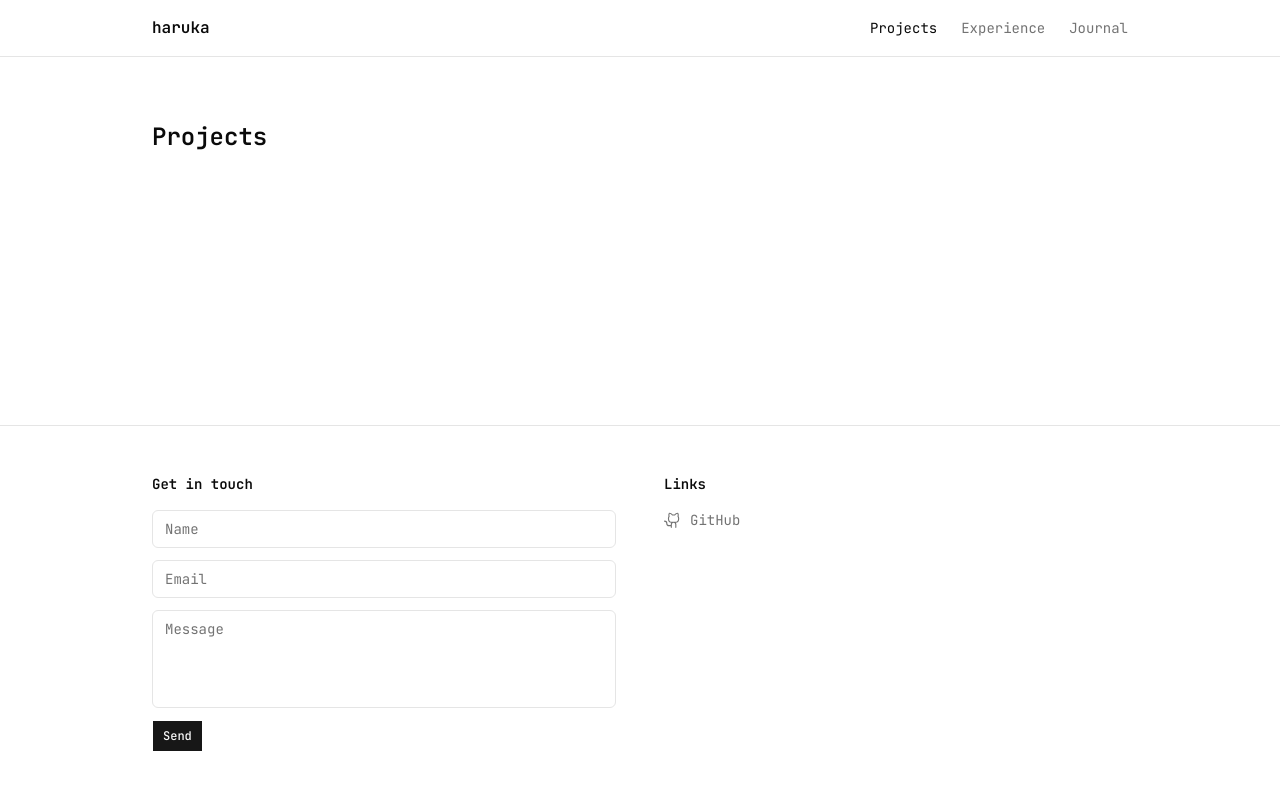
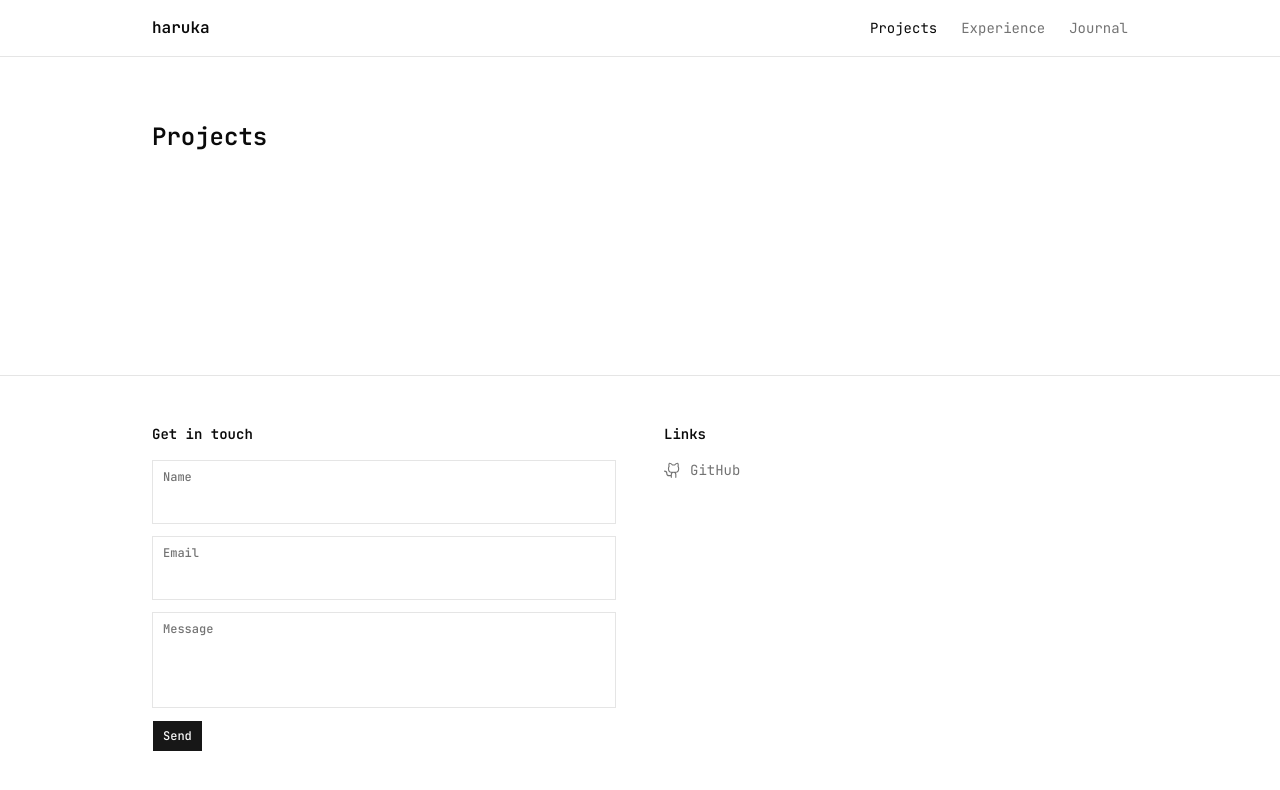
Before and after one commit to Jade1724/haruka-website, a Next.js app in the folder frontend/: page / in a window 1280 px wide. Shown: the top 790 px of the page. Built offline with nearby package versions, Linux system fonts and the light colour scheme.

Commit message:
feat: added the shadcn input and input group components and used it for contact form.

```diff
--- a/frontend/components/footer.tsx
+++ b/frontend/components/footer.tsx
@@ -4,10 +4,13 @@ import { useState } from "react";
 import Link from "next/link";
 import { GithubLogo } from "@phosphor-icons/react";
 import { Button } from "@/components/ui/button";
-import { cn } from "@/lib/utils";
-
-const inputClass =
-  "w-full rounded-sm border border-input bg-background px-3 py-2 text-sm text-foreground placeholder:text-muted-foreground focus:outline-none focus:ring-1 focus:ring-ring";
+import {
+  InputGroup,
+  InputGroupAddon,
+  InputGroupInput,
+  InputGroupTextarea,
+  InputGroupText,
+} from "@/components/ui/input-group";
 
 export default function Footer() {
   const [form, setForm] = useState({ name: "", email: "", message: "" });
@@ -30,30 +33,42 @@ export default function Footer() {
             </p>
           ) : (
             <form onSubmit={handleSubmit} className="flex flex-col gap-3">
-              <input
+              <InputGroup>
+                <InputGroupAddon align="block-start">
+                  <InputGroupText>Name</InputGroupText>
+                </InputGroupAddon>
+                <InputGroupInput
                   type="text"
-                placeholder="Name"
                   required
                   value={form.name}
                   onChange={(e) => setForm((f) => ({ ...f, name: e.target.value }))}
-                className={inputClass}
                 />
-              <input
+              </InputGroup>
+
+              <InputGroup>
+                <InputGroupAddon align="block-start">
+                  <InputGroupText>Email</InputGroupText>
+                </InputGroupAddon>
+                <InputGroupInput
                   type="email"
-                placeholder="Email"
                   required
                   value={form.email}
                   onChange={(e) => setForm((f) => ({ ...f, email: e.target.value }))}
-                className={inputClass}
                 />
-              <textarea
-                placeholder="Message"
+              </InputGroup>
+
+              <InputGroup>
+                <InputGroupAddon align="block-start">
+                  <InputGroupText>Message</InputGroupText>
+                </InputGroupAddon>
+                <InputGroupTextarea
                   required
                   rows={4}
                   value={form.message}
                   onChange={(e) => setForm((f) => ({ ...f, message: e.target.value }))}
-                className={cn(inputClass, "resize-none")}
                 />
+              </InputGroup>
+
               <Button type="submit" className="self-start">
                 Send
               </Button>
--- /dev/null
+++ b/frontend/components/ui/input-group.tsx
@@ -0,0 +1,157 @@
+"use client"
+
+import * as React from "react"
+import { cva, type VariantProps } from "class-variance-authority"
+
+import { cn } from "@/lib/utils"
+import { Button } from "@/components/ui/button"
+import { Input } from "@/components/ui/input"
+import { Textarea } from "@/components/ui/textarea"
+
+function InputGroup({ className, ...props }: React.ComponentProps<"div">) {
+  return (
+    <div
+      data-slot="input-group"
+      role="group"
+      className={cn(
+        "group/input-group relative flex h-8 w-full min-w-0 items-center rounded-none border border-input transition-colors outline-none in-data-[slot=combobox-content]:focus-within:border-inherit in-data-[slot=combobox-content]:focus-within:ring-0 has-disabled:bg-input/50 has-disabled:opacity-50 has-[[data-slot=input-group-control]:focus-visible]:border-ring has-[[data-slot=input-group-control]:focus-visible]:ring-1 has-[[data-slot=input-group-control]:focus-visible]:ring-ring/50 has-[[data-slot][aria-invalid=true]]:border-destructive has-[[data-slot][aria-invalid=true]]:ring-1 has-[[data-slot][aria-invalid=true]]:ring-destructive/20 has-[>[data-align=block-end]]:h-auto has-[>[data-align=block-end]]:flex-col has-[>[data-align=block-start]]:h-auto has-[>[data-align=block-start]]:flex-col has-[>textarea]:h-auto dark:bg-input/30 dark:has-disabled:bg-input/80 dark:has-[[data-slot][aria-invalid=true]]:ring-destructive/40 has-[>[data-align=block-end]]:[&>input]:pt-3 has-[>[data-align=block-start]]:[&>input]:pb-3 has-[>[data-align=inline-end]]:[&>input]:pr-1.5 has-[>[data-align=inline-start]]:[&>input]:pl-1.5",
+        className
+      )}
+      {...props}
+    />
+  )
+}
+
+const inputGroupAddonVariants = cva(
+  "flex h-auto cursor-text items-center justify-center gap-2 py-1.5 text-xs font-medium text-muted-foreground select-none group-data-[disabled=true]/input-group:opacity-50 [&>kbd]:rounded-none [&>svg:not([class*='size-'])]:size-4",
+  {
+    variants: {
+      align: {
+        "inline-start":
+          "order-first pl-2 has-[>button]:ml-[-0.3rem] has-[>kbd]:ml-[-0.15rem]",
+        "inline-end":
+          "order-last pr-2 has-[>button]:mr-[-0.3rem] has-[>kbd]:mr-[-0.15rem]",
+        "block-start":
+          "order-first w-full justify-start px-2.5 pt-2 group-has-[>input]/input-group:pt-2 [.border-b]:pb-2",
+        "block-end":
+          "order-last w-full justify-start px-2.5 pb-2 group-has-[>input]/input-group:pb-2 [.border-t]:pt-2",
+      },
+    },
+    defaultVariants: {
+      align: "inline-start",
+    },
+  }
+)
+
+function InputGroupAddon({
+  className,
+  align = "inline-start",
+  ...props
+}: React.ComponentProps<"div"> & VariantProps<typeof inputGroupAddonVariants>) {
+  return (
+    <div
+      role="group"
+      data-slot="input-group-addon"
+      data-align={align}
+      className={cn(inputGroupAddonVariants({ align }), className)}
+      onClick={(e) => {
+        if ((e.target as HTMLElement).closest("button")) {
+          return
+        }
+        e.currentTarget.parentElement?.querySelector("input")?.focus()
+      }}
+      {...props}
+    />
+  )
+}
+
+const inputGroupButtonVariants = cva(
+  "flex items-center gap-2 text-xs shadow-none",
+  {
+    variants: {
+      size: {
+        xs: "h-6 gap-1 rounded-none px-1.5 [&>svg:not([class*='size-'])]:size-3.5",
+        sm: "gap-1",
+        "icon-xs": "size-6 rounded-none p-0 has-[>svg]:p-0",
+        "icon-sm": "size-7 p-0 has-[>svg]:p-0",
+      },
+    },
+    defaultVariants: {
+      size: "xs",
+    },
+  }
+)
+
+function InputGroupButton({
+  className,
+  type = "button",
+  variant = "ghost",
+  size = "xs",
+  ...props
+}: Omit<React.ComponentProps<typeof Button>, "size" | "type"> &
+  VariantProps<typeof inputGroupButtonVariants> & {
+    type?: "button" | "submit" | "reset"
+  }) {
+  return (
+    <Button
+      type={type}
+      data-size={size}
+      variant={variant}
+      className={cn(inputGroupButtonVariants({ size }), className)}
+      {...props}
+    />
+  )
+}
+
+function InputGroupText({ className, ...props }: React.ComponentProps<"span">) {
+  return (
+    <span
+      className={cn(
+        "flex items-center gap-2 text-xs text-muted-foreground [&_svg]:pointer-events-none [&_svg:not([class*='size-'])]:size-4",
+        className
+      )}
+      {...props}
+    />
+  )
+}
+
+function InputGroupInput({
+  className,
+  ...props
+}: React.ComponentProps<"input">) {
+  return (
+    <Input
+      data-slot="input-group-control"
+      className={cn(
+        "flex-1 rounded-none border-0 bg-transparent shadow-none ring-0 focus-visible:ring-0 disabled:bg-transparent aria-invalid:ring-0 dark:bg-transparent dark:disabled:bg-transparent",
+        className
+      )}
+      {...props}
+    />
+  )
+}
+
+function InputGroupTextarea({
+  className,
+  ...props
+}: React.ComponentProps<"textarea">) {
+  return (
+    <Textarea
+      data-slot="input-group-control"
+      className={cn(
+        "flex-1 resize-none rounded-none border-0 bg-transparent py-2 shadow-none ring-0 focus-visible:ring-0 disabled:bg-transparent aria-invalid:ring-0 dark:bg-transparent dark:disabled:bg-transparent",
+        className
+      )}
+      {...props}
+    />
+  )
+}
+
+export {
+  InputGroup,
+  InputGroupAddon,
+  InputGroupButton,
+  InputGroupText,
+  InputGroupInput,
+  InputGroupTextarea,
+}
--- /dev/null
+++ b/frontend/components/ui/input.tsx
@@ -0,0 +1,20 @@
+import * as React from "react"
+import { Input as InputPrimitive } from "@base-ui/react/input"
+
+import { cn } from "@/lib/utils"
+
+function Input({ className, type, ...props }: React.ComponentProps<"input">) {
+  return (
+    <InputPrimitive
+      type={type}
+      data-slot="input"
+      className={cn(
+        "h-8 w-full min-w-0 rounded-none border border-input bg-transparent px-2.5 py-1 text-xs transition-colors outline-none file:inline-flex file:h-6 file:border-0 file:bg-transparent file:text-xs file:font-medium file:text-foreground placeholder:text-muted-foreground focus-visible:border-ring focus-visible:ring-1 focus-visible:ring-ring/50 disabled:pointer-events-none disabled:cursor-not-allowed disabled:bg-input/50 disabled:opacity-50 aria-invalid:border-destructive aria-invalid:ring-1 aria-invalid:ring-destructive/20 md:text-xs dark:bg-input/30 dark:disabled:bg-input/80 dark:aria-invalid:border-destructive/50 dark:aria-invalid:ring-destructive/40",
+        className
+      )}
+      {...props}
+    />
+  )
+}
+
+export { Input }
--- /dev/null
+++ b/frontend/components/ui/textarea.tsx
@@ -0,0 +1,18 @@
+import * as React from "react"
+
+import { cn } from "@/lib/utils"
+
+function Textarea({ className, ...props }: React.ComponentProps<"textarea">) {
+  return (
+    <textarea
+      data-slot="textarea"
+      className={cn(
+        "flex field-sizing-content min-h-16 w-full rounded-none border border-input bg-transparent px-2.5 py-2 text-xs transition-colors outline-none placeholder:text-muted-foreground focus-visible:border-ring focus-visible:ring-1 focus-visible:ring-ring/50 disabled:cursor-not-allowed disabled:bg-input/50 disabled:opacity-50 aria-invalid:border-destructive aria-invalid:ring-1 aria-invalid:ring-destructive/20 md:text-xs dark:bg-input/30 dark:disabled:bg-input/80 dark:aria-invalid:border-destructive/50 dark:aria-invalid:ring-destructive/40",
+        className
+      )}
+      {...props}
+    />
+  )
+}
+
+export { Textarea }
```
Lines whose indentation alone changed are shown as unchanged.
